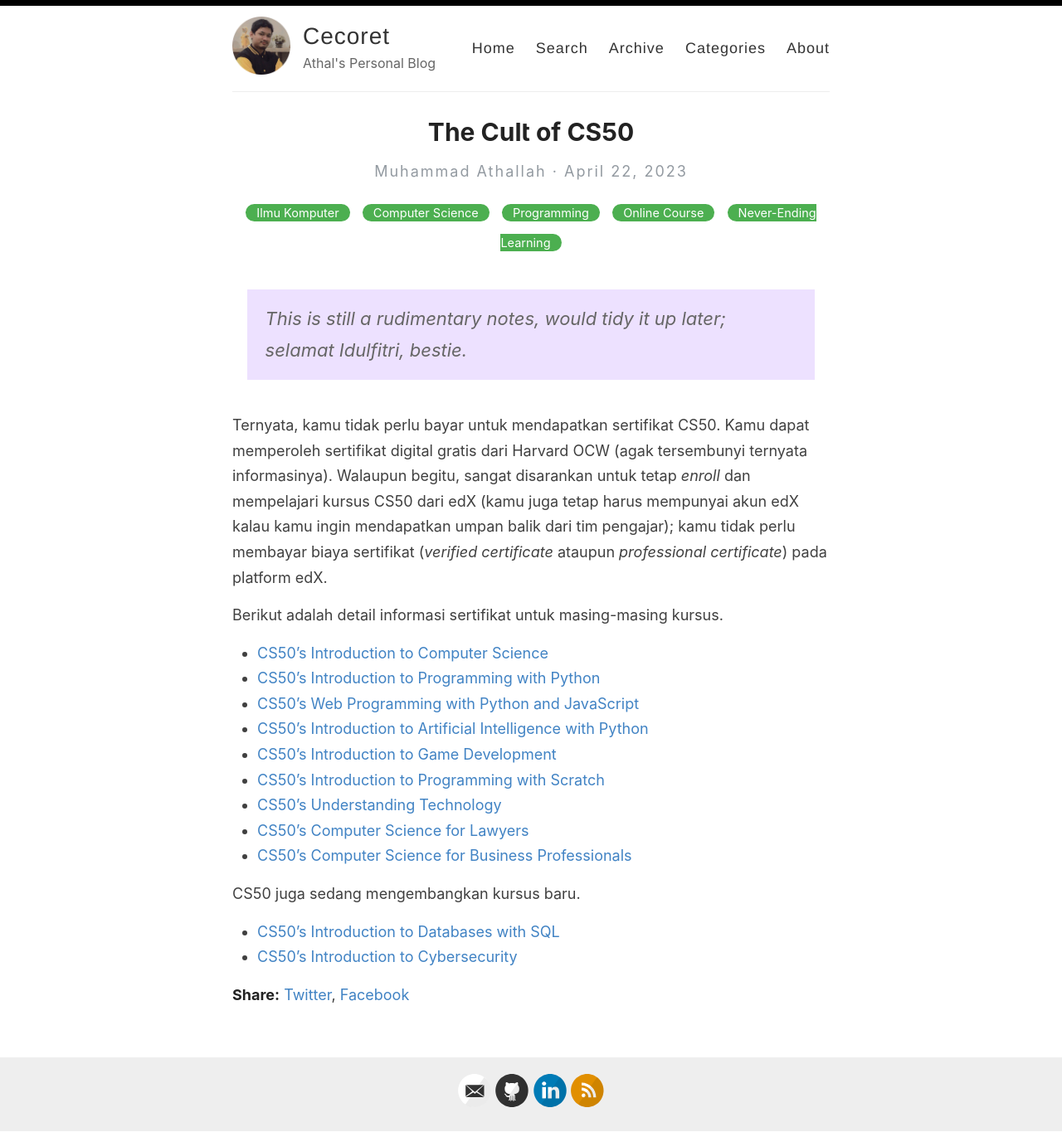
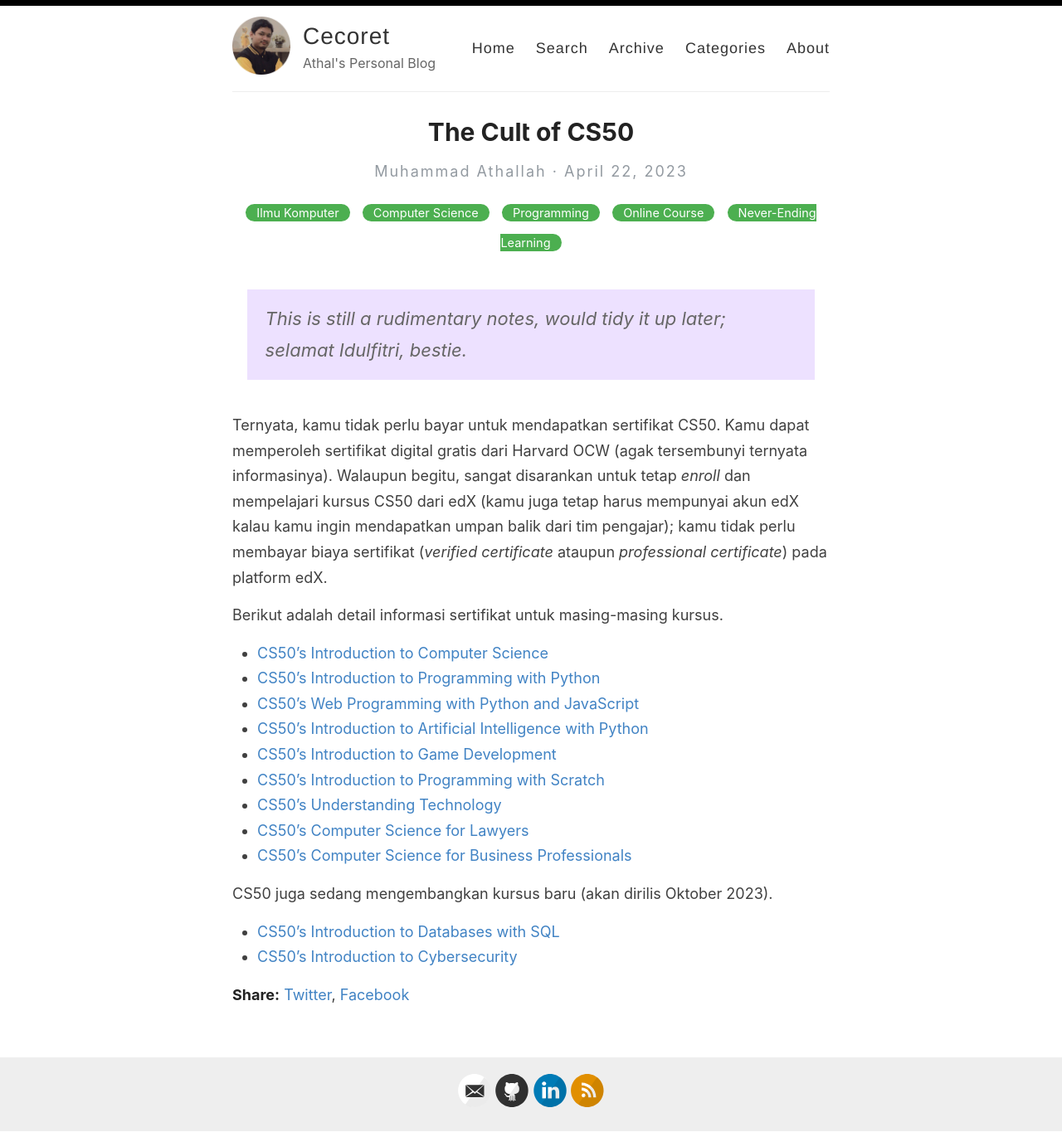
Before and after one commit to determinedguy/cecoret, a Jekyll site: the page built from _posts/2023-4-22-cs50.md, in a window 1280 px wide. Shown: the whole page at 83% size. Built offline with Jekyll 4.4.1, drawn with Linux system fonts in a browser that asks for light colours.

Commit message:
add: ingfo again

```diff
--- a/_posts/2023-4-22-cs50.md
+++ b/_posts/2023-4-22-cs50.md
@@ -20,7 +20,7 @@ Berikut adalah detail informasi sertifikat untuk masing-masing kursus.
 - [CS50's Computer Science for Lawyers](https://cs50.harvard.edu/law/2019/certificate/)
 - [CS50’s Computer Science for Business Professionals](https://cs50.harvard.edu/business/2017/certificate/)
 
-CS50 juga sedang mengembangkan kursus baru.
+CS50 juga sedang mengembangkan kursus baru (akan dirilis Oktober 2023).
 
 - [CS50's Introduction to Databases with SQL](https://cs50.harvard.edu/sql/)
 - [CS50's Introduction to Cybersecurity](https://cs50.harvard.edu/cybersecurity/)
```
